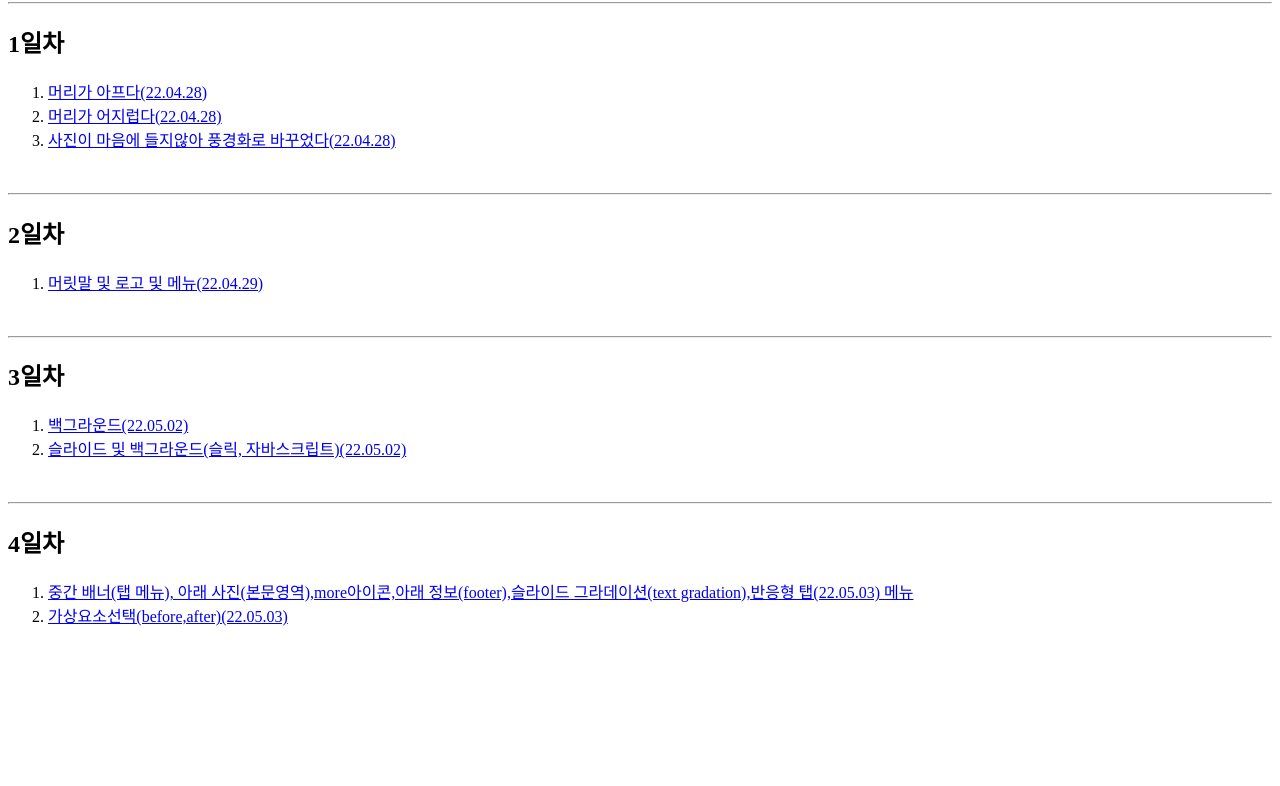
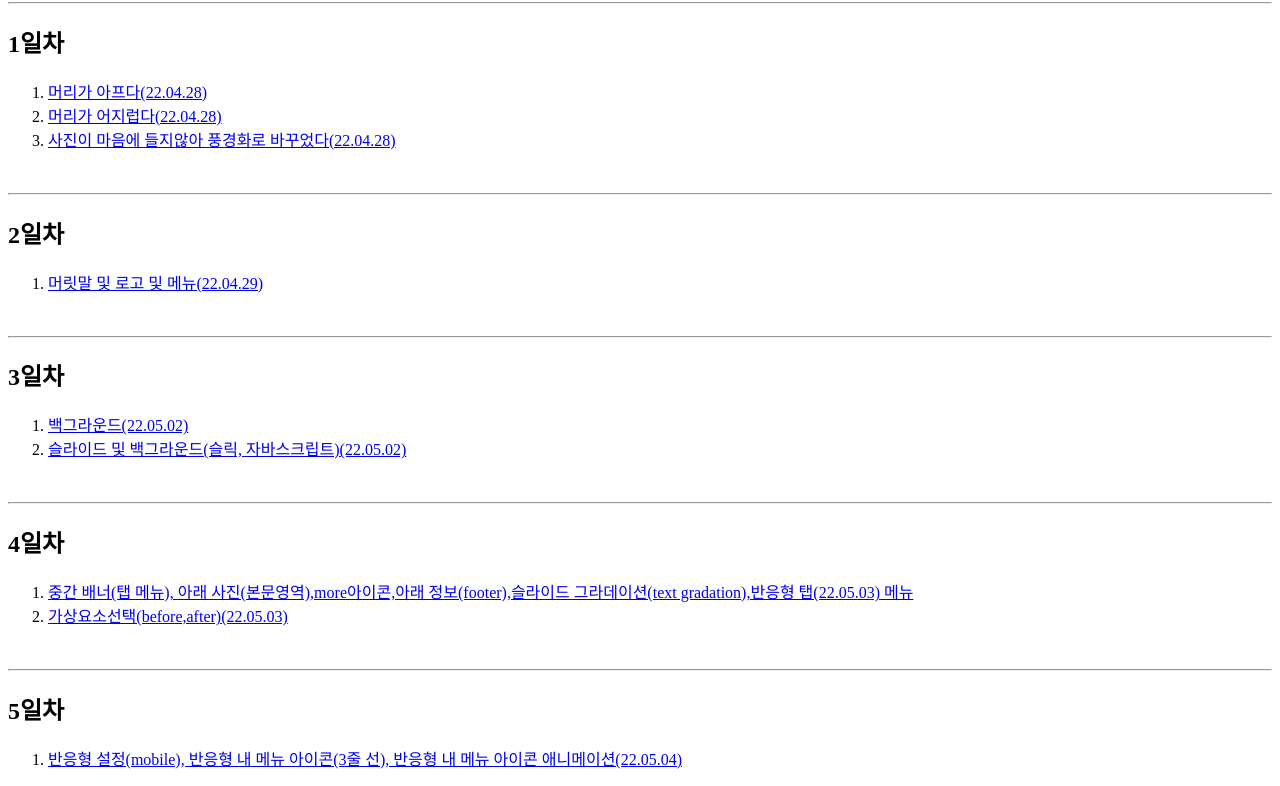
Before and after one commit to wrk9410/wrk9410.github.io, a plain HTML site: page index.html in a window 1280 px wide. Shown: the part 78-864 px from the top of the page. Before the commit the page ends 800 px from the top, so only its background shows below. Drawn offline with Linux system fonts and the light colour scheme.

Commit message:
Add files via upload

```diff
--- a/index.html
+++ b/index.html
@@ -63,6 +63,16 @@
             <a href="./trn01_0503_copy/t05,4day.html" target="_blank">가상요소선택(before,after)(22.05.03)</a>
         </li>
     </ol>
+    <br>
+    <hr>
+
+    <h2>5일차</h2>
+    <ol>
+        <li><a href="./trn01_0504/index.html" target="_blank">반응형 설정(mobile), 반응형 내 메뉴 아이콘(3줄 선),
+                반응형 내 메뉴 아이콘 애니메이션(22.05.04)</a>
+        </li>
+
+    </ol>
 </body>
 
 </html>
```
